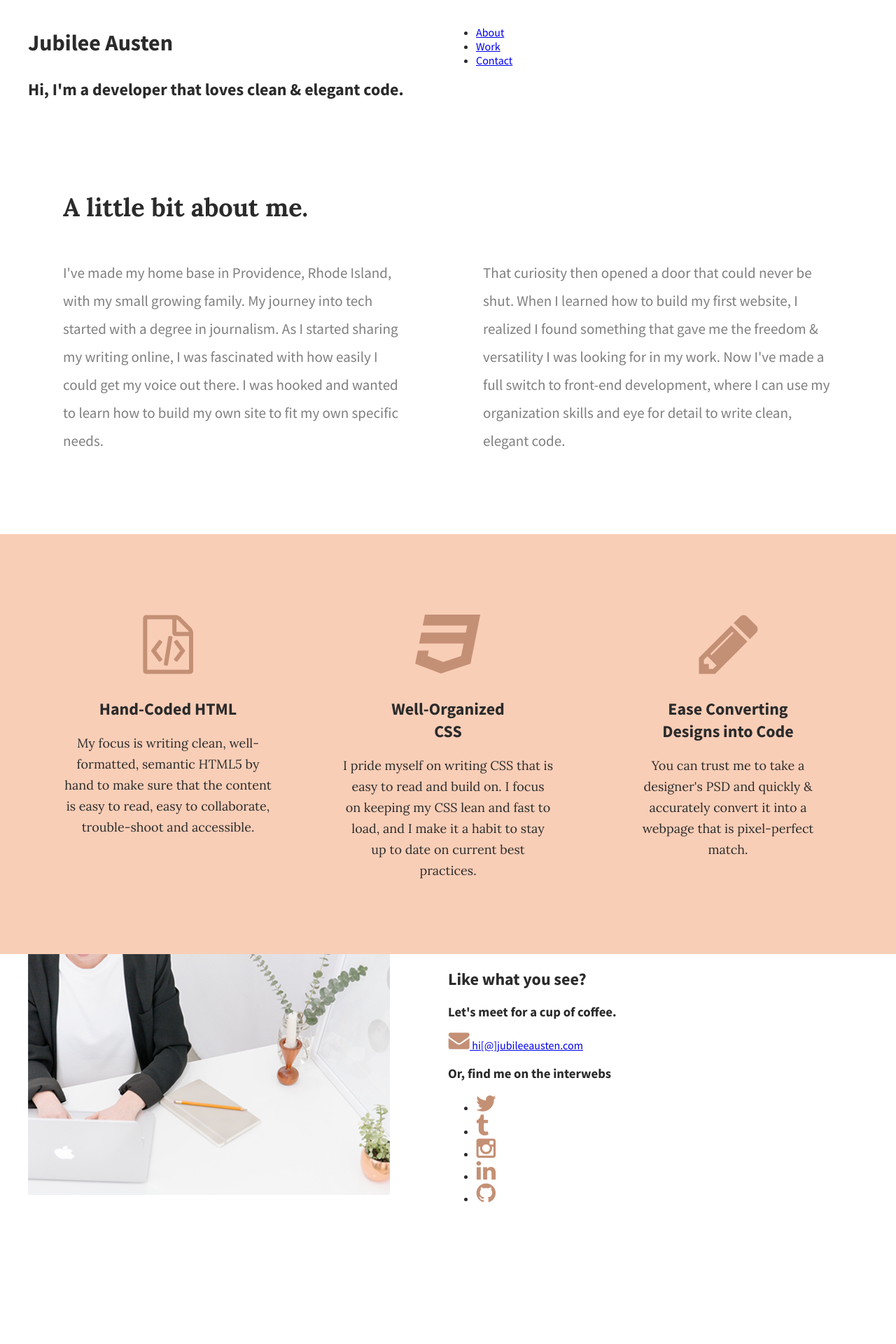
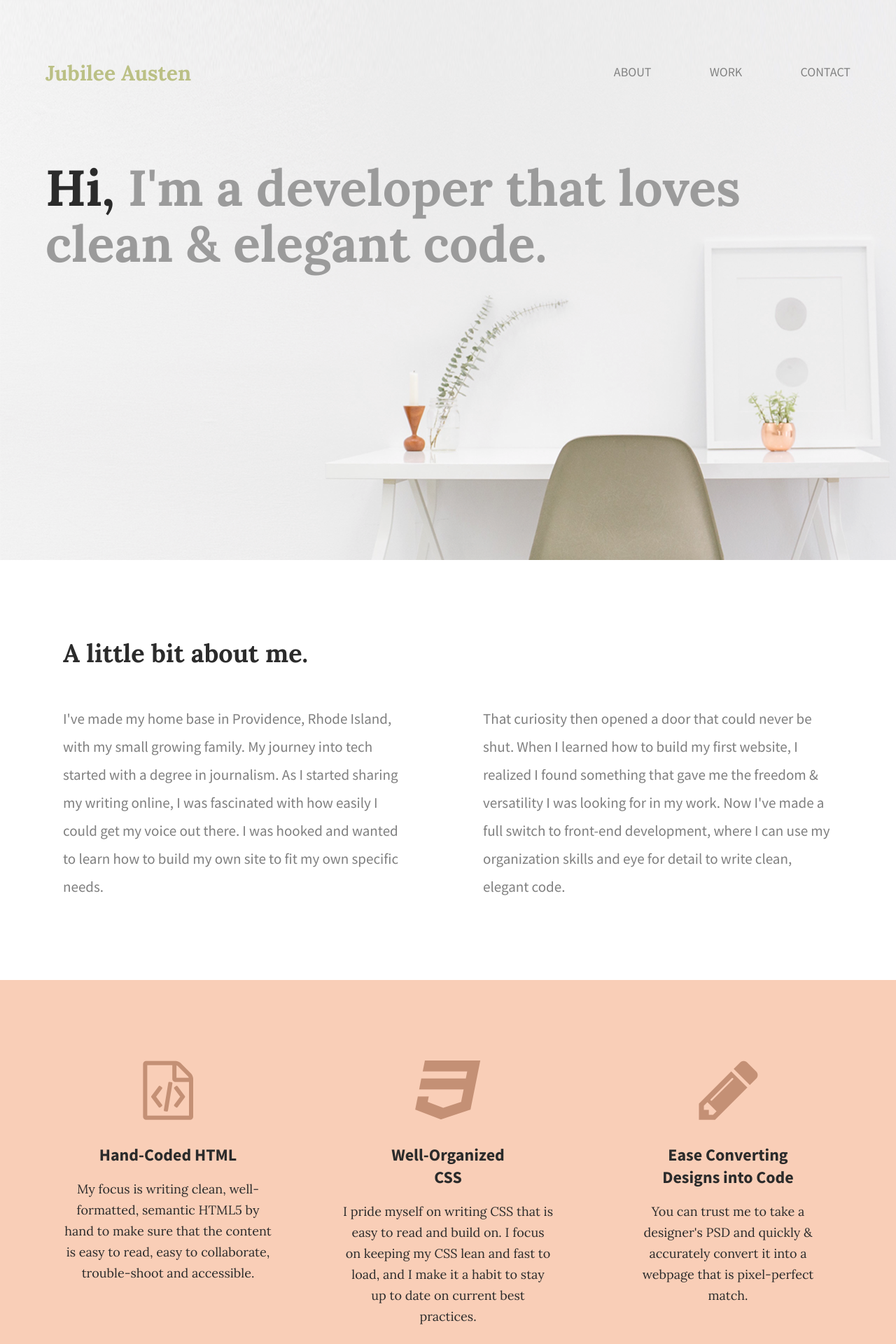
Before and after one commit to jessica-lau/mock-portfolio-sample, a PHP site: page / in a window 1280 px wide. Shown: the top 1920 px of the page at 70% size. Before the commit the page ends 1718 px from the top, so only its background shows below. Run offline with PHP 8.4, Linux system fonts and the light colour scheme.

Commit message:
added header and contact styling

```diff
--- a/css/main.css
+++ b/css/main.css
@@ -1,7 +1,7 @@
 /***BASE STYLES***/
 
 body {
-    font-family: "Source Sans Pro", sans-serif;
+    font-family: 'Source Sans Pro', sans-serif;
     color: #2b2b2b;
 }
 
@@ -26,6 +26,52 @@ body {
     float: left;
 }
 
+/***HEADER***/
+
+header {
+    height: 800px;
+    background: url("../img/header-image.png");
+    background-size: cover;
+}
+
+header h1 {
+    font-family: 'Lora', serif;
+    font-size: 30px;
+    color: #bbc085;
+    padding: 65px 0 65px 25px;
+}
+
+nav {
+    float: right;
+    padding: 75px 25px;
+}
+
+nav ul li {
+    display: inline-block;
+}
+
+nav ul li a {
+    text-decoration: none;
+    text-transform: uppercase;
+    font-size: 18px;
+    color: #828282;
+    padding-left: 80px;
+}
+
+header h2 {
+    width: 1000px;
+    clear: both;
+    font-family: 'Lora', serif;
+    font-size: 72px;
+    line-height: 80px;
+    color: #9b9b9b;
+    padding: 20px 0 20px 25px;
+}
+
+header h2 span {
+    color: #2b2b2b;
+}
+
 /***ABOUT***/
 
 #about .full-width {
@@ -33,7 +79,7 @@ body {
 }
 
 #about h2 {
-    font-family: "Lora", serif;
+    font-family: 'Lora', serif;
     font-size: 36px;
     padding-left: 50px;
 }
@@ -69,8 +115,71 @@ body {
 }
 
 #work p {
-    font-family: "Lora", serif;
+    font-family: 'Lora', serif;
     font-size: 18px;
     line-height: 30px;
     padding: 0 50px;
 }
+
+/***CONTACT***/
+
+#contact {
+    background-color: #ebebeb;
+}
+
+#contact .full-width {
+    padding: 110px 0;
+}
+
+#contact img#contact-img {
+    border: solid 12px #ffffff;
+    margin: 25px;
+}
+
+#contact h2, #contact #email-header, #contact #socialmedia-header, #contact ul {
+    padding-left: 115px;
+}
+
+#contact #envelope {
+    padding: 0 10px 0 115px;
+}
+
+#contact h2 {
+    font-family: 'Lora', serif;
+    font-size: 36px;
+    line-height: 44px;
+}
+
+#contact #email-header {
+    font-size: 32px;
+    font-weight: 400;
+    line-height: 44px;
+    margin: -30px 0 5px 0;
+}
+
+#contact #socialmedia-header {
+    font-weight: bold;
+    font-size: 29px;
+    line-height: 44px;
+    margin: 40px 0 0 0 0;
+}
+
+#contact a {
+    text-decoration: none;
+    color: #c49075;
+    font-weight: bold;
+    font-size: 28px;
+}
+
+#contact ul {
+    list-style: none;
+}
+
+#contact ul li {
+    display: inline-block;
+}
+
+#contact ul img {
+    font-size: 32px;
+    padding-right: 48px;
+}
--- a/index.html
+++ b/index.html
@@ -6,7 +6,7 @@
     <link rel="stylesheet" href="css/normalize.css">
     <link rel="stylesheet" href="css/main.css">
     <link href='https://fonts.googleapis.com/css?family=Source+Sans+Pro:400,700' rel='stylesheet' type='text/css'>
-    <link href="https://fonts.googleapis.com/css?family=Lora:400,700&display=swap" rel="stylesheet">
+    <link href="https://fonts.googleapis.com/css?family=Lora:400,700&display=swap" rel="stylesheet" type='text/css'>
     <title>Jubilee Austen | Portfolio</title>
 </head>
 
@@ -71,14 +71,15 @@
         <footer id="contact">
             <div class="full-width">
                 <div class="half-width">
-                    <img src="img/contact-image.png" alt="contact-image" />
+                    <img src="img/contact-image.png" alt="contact-image" id="contact-img" />
                 </div>
                 <div class="half-width" id="contact=info">
                     <h2>Like what you see?</h2>
-                    <h3>Let's meet for a cup of coffee.</h3>
-                    <a href="mailto:hi@jubileeausten.com"><img src="img/envelope.png" alt="envelope-icon" />
+                    <h3 id="email-header">Let's meet for a cup of coffee.</h3>
+                    <a href="mailto:hi@jubileeausten.com"><img src="img/envelope.png" alt="envelope-icon"
+                            id="envelope" />
                         hi[@]jubileeausten.com</a>
-                    <h3>Or, find me on the interwebs</h3>
+                    <h3 id="socialmedia-header">Or, find me on the interwebs</h3>
                     <ul>
                         <li><a href=""><img src="img/twitter.png" alt="twitter" /></a></li>
                         <li><a href=""><img src="img/tumblr.png" alt="tumblr" /></a></li>
```
Also changed, not shown: img/background-clipping-mask.png (deleted), img/header-image.png (added).
